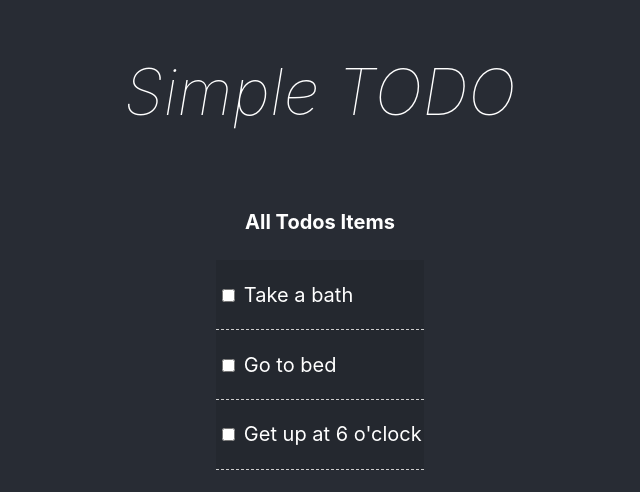
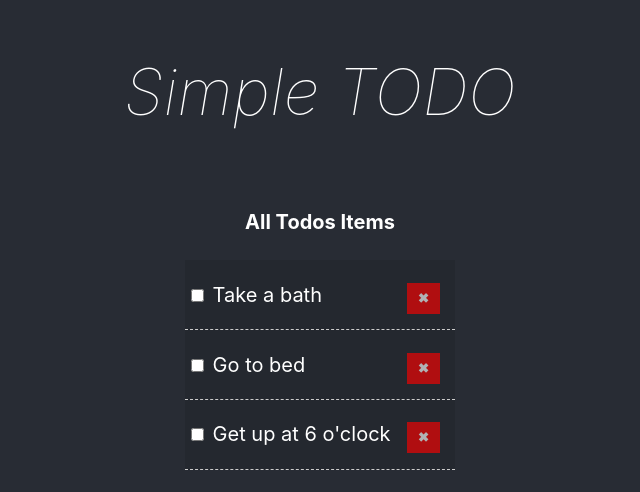
Before and after one commit to tomhero/Simple-React-TODO-App, a React (Create React App) app: page / in a window 1280 px wide. Shown: the top 492 px of the page, without its empty margins (320-960 px from the left). Built offline with nearby package versions, Linux system fonts and the light colour scheme.

Commit message:
Add delete feature

```diff
--- a/src/App.js
+++ b/src/App.js
@@ -31,11 +31,16 @@ function App() {
     setTodos(newTodo)
   }
 
+  const delTodo = _id => {
+    console.log(_id);
+    setTodos(todos.filter(todo => todo._id !== _id))
+  }
+
   return (
     <div className="App">
       <section className="App-body">
         <h1>Simple TODO</h1>
-        <Todos todos={todos} markComplete={changeMarked} />
+        <Todos todos={todos} markComplete={changeMarked} deleteTodo={delTodo} />
       </section>
     </div>
   );
--- a/src/components/TodoItem.js
+++ b/src/components/TodoItem.js
@@ -22,6 +22,7 @@ function TodoItem (props) {
         <input type="checkbox" name={'checkBox' + _id} onChange={props.markComplete.bind(this, _id)} />
         { '\t' }
         {title}
+        <button style={delBtnStyle} onClick={props.deleteTodo.bind(this, _id)}>✖</button>
       </p>
     </div>
   )
@@ -32,4 +33,17 @@ TodoItem.propTypes = {
   todo: PropTypes.object.isRequired
 }
 
+// delete button style
+const delBtnStyle = {
+  background: 'red',
+  opacity: 0.64,
+  border: 'none',
+  padding: '0.6em 0.8em',
+  marginLeft: '1.25em',
+  marginRight: '1em',
+  float: 'right',
+  color: 'white',
+  fontWeight: 'bold'
+}
+
 export default TodoItem
--- a/src/components/Todos.js
+++ b/src/components/Todos.js
@@ -7,7 +7,9 @@ function Todos(props) {
 
   // Map todos prop to an HTML elements
   const todoList = props.todos.map(todo => {
-    return <TodoItem key={todo._id} todo={todo} markComplete={props.markComplete} />
+    return <TodoItem key={todo._id} todo={todo}
+      markComplete={props.markComplete}
+      deleteTodo={props.deleteTodo} />
   });
 
   return (
```
